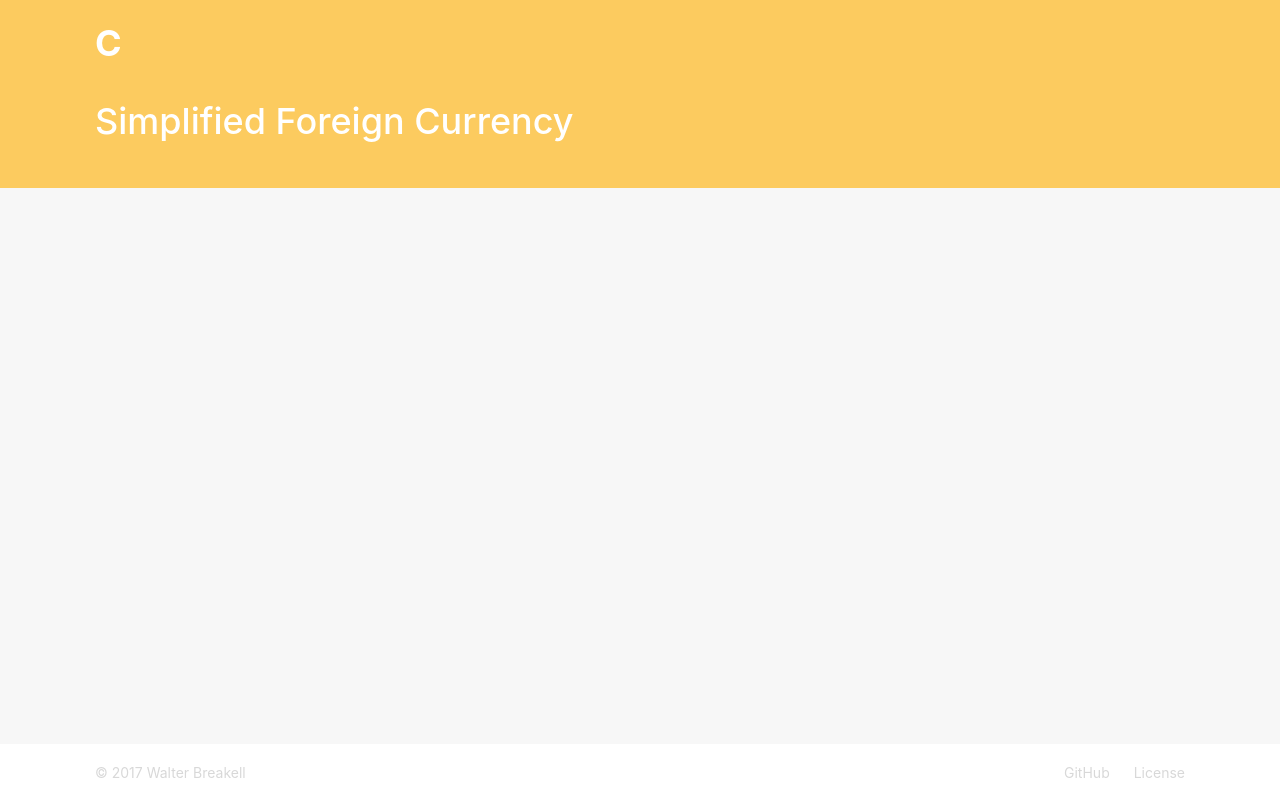
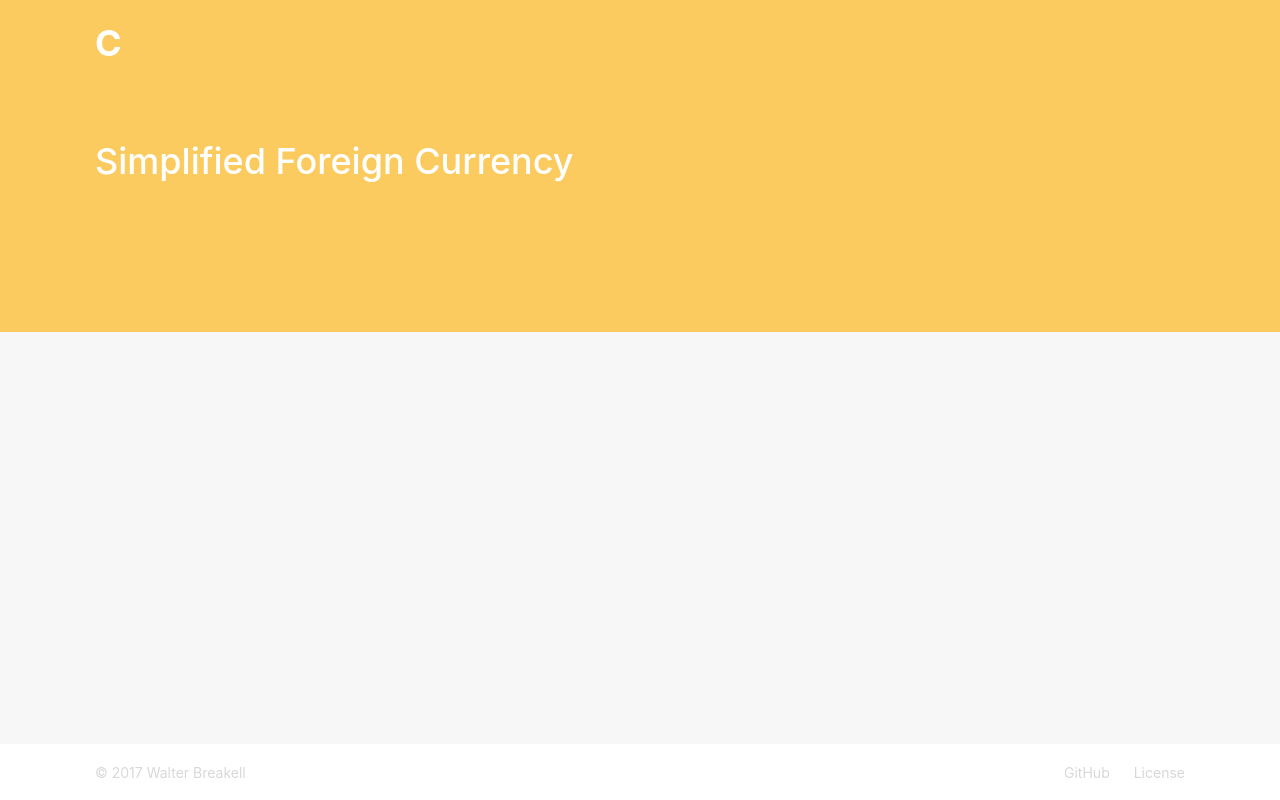
Before and after one commit to wbreakell/changeover, a React app: page / in a window 1280 px wide. Built offline with nearby package versions, Linux system fonts and the light colour scheme.

Commit message:
Adjust the bottom and top margin on the Headline component

```diff
--- a/src/components/Headline.js
+++ b/src/components/Headline.js
@@ -5,9 +5,13 @@ const Headline = styled.h1`
   color: #FFF;
   font-size: 1.5rem;
   font-weight: 500;
+  margin-bottom: 6rem;
+  margin-top: 2rem;
 
   @media (min-width: 768px) {
     font-size: 2.25rem;
+    margin-bottom: 8rem;
+    margin-top: 4rem;
   }
 `;
 
```
